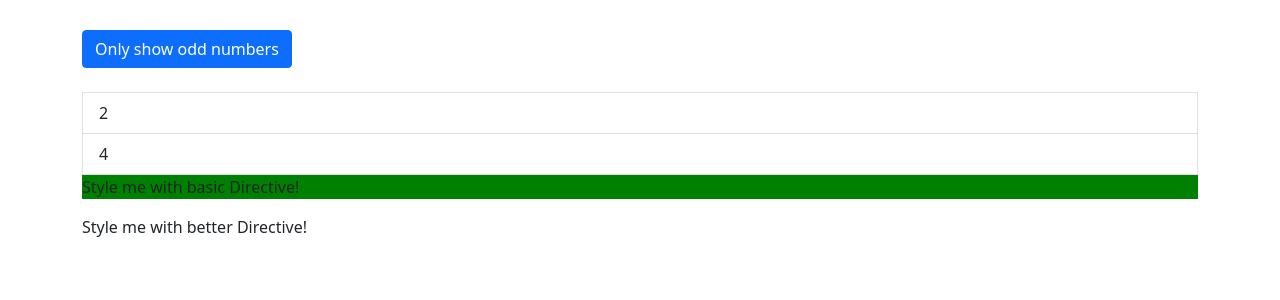
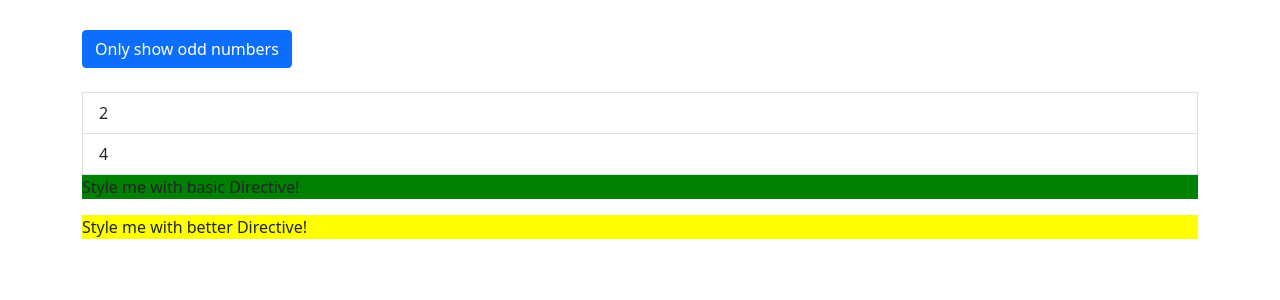
Before and after one commit to Stoneshishang/Angular-Directives-Deep-Dive, an Angular app: page / in a window 1280 px wide. Shown: the top 300 px of the page. Built offline with nearby package versions, Linux system fonts and the light colour scheme.

Commit message:
add customized value with @Input to directives with property binding

```diff
--- a/src/app/app.component.html
+++ b/src/app/app.component.html
@@ -32,7 +32,9 @@
         </div>
       </ul>
       <p appBasicHighlight>Style me with basic Directive!</p>
-      <p appBetterHighlight>Style me with better Directive!</p>
+      <p [appBetterHighlight]="'red'" defaultColor="yellow">
+        Style me with better Directive!
+      </p>
       <ng-template [ngIf]="onlyOdd">
         <p>Only odd</p>
       </ng-template>
--- a/src/app/better-highlight/better-highlight.directive.ts
+++ b/src/app/better-highlight/better-highlight.directive.ts
@@ -3,6 +3,7 @@ import {
   ElementRef,
   HostBinding,
   HostListener,
+  Input,
   OnInit,
   Renderer2,
 } from "@angular/core";
@@ -11,11 +12,15 @@ import {
   selector: "[appBetterHighlight]",
 })
 export class BetterHighlightDirective implements OnInit {
-  @HostBinding("style.backgroundColor") backgroundColor: string = "transparent";
+  @Input() defaultColor: string = "transparent";
+  @Input("appBetterHighlight") highlightColor: string = "blue";
 
+  @HostBinding("style.backgroundColor") backgroundColor: string;
   constructor(private elRef: ElementRef, private renderer: Renderer2) {}
 
   ngOnInit() {
+    this.backgroundColor = this.defaultColor;
+
     // this.renderer.setStyle(
     //   this.elRef.nativeElement,
     //   "background-color",
@@ -29,7 +34,7 @@ export class BetterHighlightDirective implements OnInit {
     //   "background-color",
     //   "blue"
     // );
-    this.backgroundColor = "blue";
+    this.backgroundColor = this.highlightColor;
   }
 
   @HostListener("mouseleave") mouseleave(eventData: Event) {
@@ -38,6 +43,6 @@ export class BetterHighlightDirective implements OnInit {
     //   "background-color",
     //   "transparent"
     // );
-    this.backgroundColor = "transparent";
+    this.backgroundColor = this.defaultColor;
   }
 }
```
